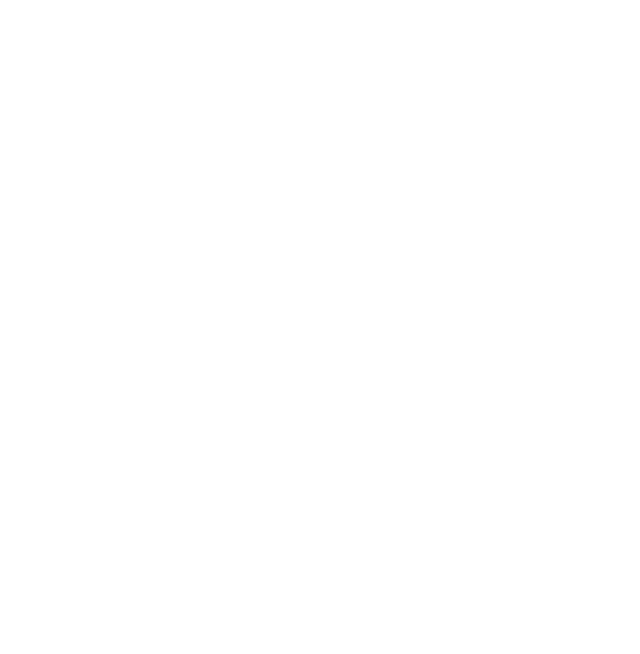
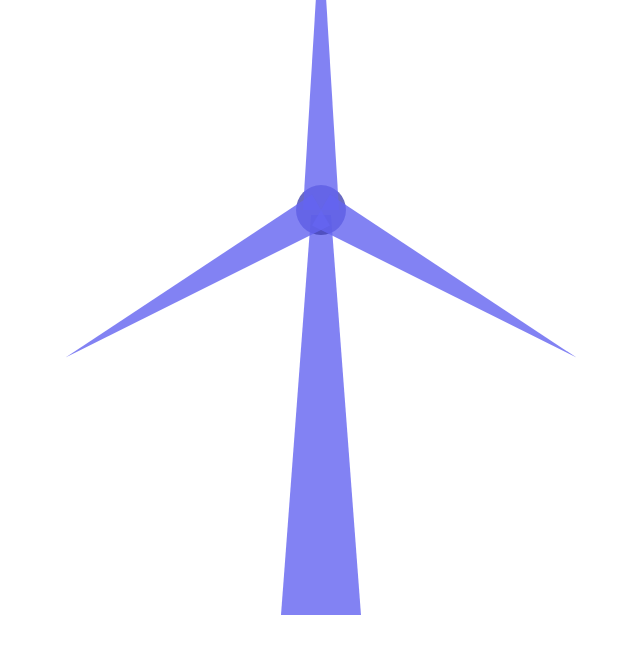
Before and after one commit to szitastamas/custom_loaders, a plain HTML site: page index.html in a window 1280 px wide. Shown: the whole page, without its empty margins (319-959 px from the left). Drawn offline with Linux system fonts and the light colour scheme.

Commit message:
Created first sketch of wind-turbine

```diff
--- a/index.html
+++ b/index.html
@@ -4,6 +4,8 @@
     <meta charset="UTF-8">
     <meta http-equiv="X-UA-Compatible" content="IE=edge">
     <meta name="viewport" content="width=device-width, initial-scale=1.0">
+    <link rel="stylesheet" href="main.css">
+    <script src="main.js" type="module"></script>
     <title>Custom Loaders</title>
 </head>
 <body>
--- /dev/null
+++ b/main.css
@@ -0,0 +1,17 @@
+body, html {
+    margin: 0;
+    padding: 0;
+    box-sizing: border-box;
+}
+
+#loader-container {
+    min-height: 100vh;
+    position: relative;
+    top: 0;
+    left: 0;
+    bottom: 0;
+    right: 0;
+    display: flex;
+    align-items: center;
+    justify-content: center;
+}
--- /dev/null
+++ b/main.js
@@ -0,0 +1,13 @@
+import { windTurbine } from './scripts/windTurbine/windTurbine.js';
+
+export const appendCSS = (loaderType) => {
+  const style = document.createElement('link');
+  style.rel = 'stylesheet';
+  style.href = `styles/${loaderType}/${loaderType}.css`;
+  document.querySelector('head').prepend(style);
+};
+
+const container = document.getElementById('loader-container');
+
+// Wind Turbine
+container.appendChild(windTurbine());
--- /dev/null
+++ b/scripts/loader.js
@@ -0,0 +1,3 @@
+export class Loader {
+  constructor(speed = 1000) {}
+}
--- /dev/null
+++ b/scripts/windTurbine/windTurbine.js
@@ -0,0 +1,31 @@
+import { appendCSS } from '../../main.js';
+
+export function windTurbine(speed = 2500) {
+  const TURBINE_COUNT = 3;
+  const turbine = document.createElement('div');
+  turbine.id = 'wind-turbine';
+  turbine.dataset.speed = speed;
+
+  const body = document.createElement('div');
+  body.id = 'wind-turbine-body';
+
+  const head = document.createElement('div');
+  head.id = 'wind-turbine-head';
+  head.style.animationDuration = `${speed}ms`;
+
+  for (let index = 0; index < TURBINE_COUNT; index++) {
+    const turbine = document.createElement('div');
+    turbine.className = `turbine-${index}`;
+    turbine.style.transform = `translate(-50%, -100%) rotate(${index * 120}deg)`;
+
+    head.appendChild(turbine);
+  }
+
+  turbine.appendChild(head);
+  turbine.appendChild(body);
+
+  // Appending the CSS for this loader
+  appendCSS('wind-turbine');
+
+  return turbine;
+}
--- /dev/null
+++ b/styles/wind-turbine/wind-turbine.css
@@ -0,0 +1,66 @@
+:root {
+    --main-color: rgba(69, 69, 179, 0.795);
+    --secondary-color: rgba(101, 101, 241, 0.808);
+}
+
+#wind-turbine {
+    position: relative;
+    height: 100%;
+    display: flex;
+    flex-direction: column;
+    align-items: center;
+    justify-content: center;
+}
+
+#wind-turbine-body {
+    width: 20px;
+    height: 0px;
+    border-left: 30px solid transparent;
+    border-right: 30px solid transparent;
+    border-bottom: 400px solid var(--secondary-color);
+}
+
+#wind-turbine-head {
+    position: relative;
+    height: 50px;
+    width: 50px;
+    background: var(--main-color);
+    border-radius: 50%;
+    margin-bottom: -20px;
+    z-index: 5;
+    animation-name: rotate;
+    animation-timing-function: linear;
+    animation-iteration-count: infinite;
+    transform-origin: center center;
+}
+
+div[class*="turbine"]{
+    transform-origin: bottom center;
+    height: 0;
+    width: 0;
+    width: 0;
+    height: 0;
+    border-left: 18px solid transparent;
+    border-right: 18px solid transparent;
+    border-bottom: 295px solid var(--secondary-color);
+    position: absolute;
+    top: 50%;
+    left: 50%;
+    z-index: 4;
+}
+
+.turbine-1{
+    bottom: -200px;
+    left: 160px;
+}
+
+.turbine-2 {
+    bottom: -200px;
+    left: -110px;
+}
+
+@keyframes rotate {
+    to{
+        transform: rotate(360deg);
+    }
+}
```
